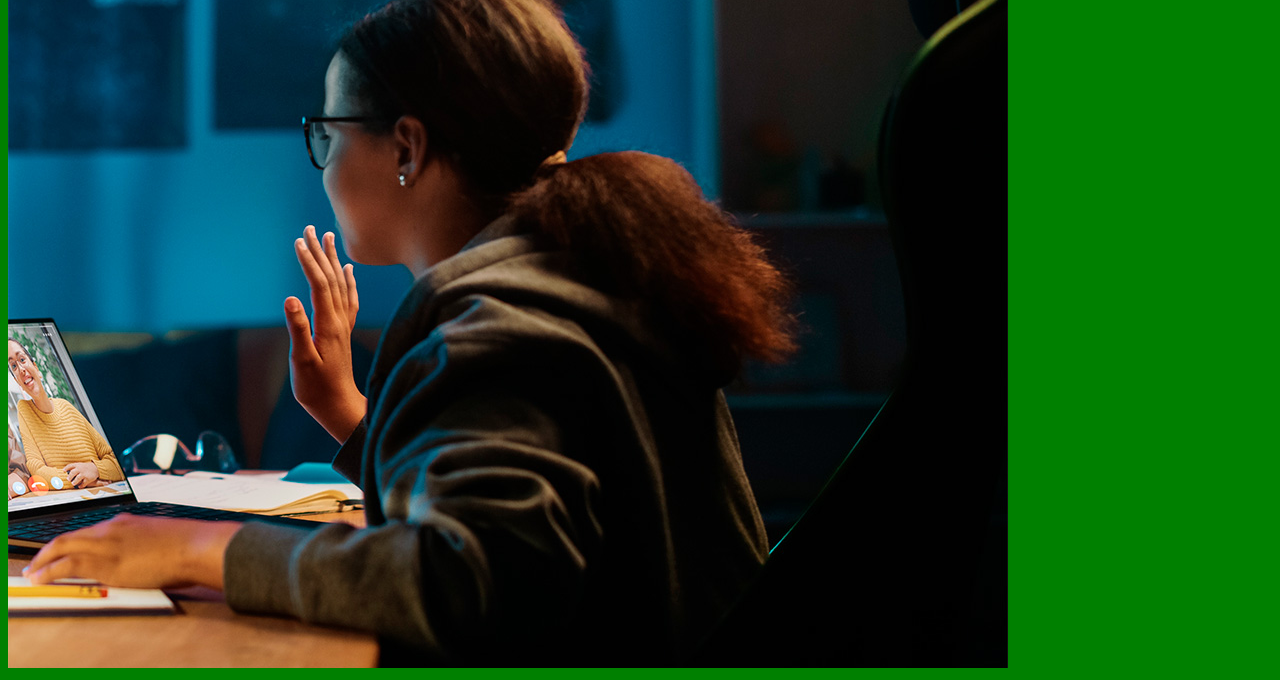
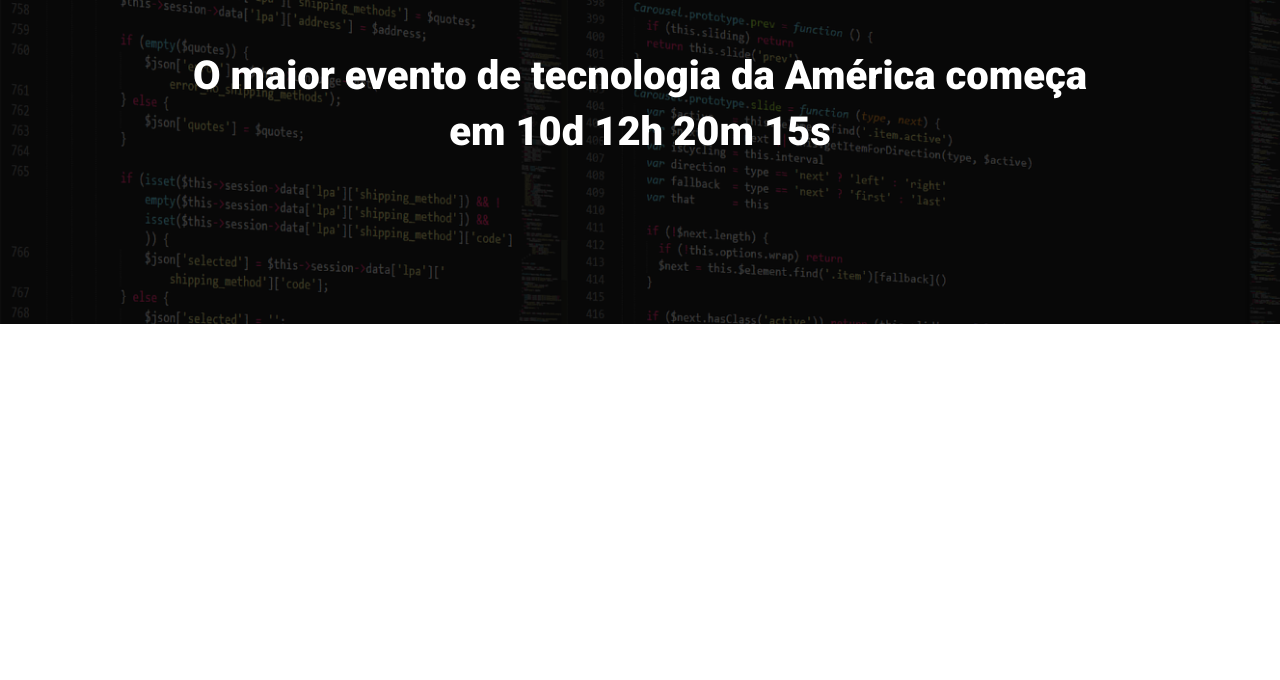
Before and after one commit to Francisco-ce/landing_page, a website built with Parcel: page src/index.html in a window 1280 px wide. Shown: the part 160-840 px from the top of the page. After the commit the page ends 800 px from the top, so only its background shows below. Built offline with nearby package versions, Linux system fonts and the light colour scheme.

Commit message:
seção hero

```diff
--- a/src/index.html
+++ b/src/index.html
@@ -1,14 +1,25 @@
 <!DOCTYPE html>
-<html lang="en">
+<html lang="pt-br">
 <head>
     <meta charset="UTF-8">
     <meta name="viewport" content="width=device-width, initial-scale=1.0">
-    <title>Document</title>
+    <title>Landing Page</title>
+    <link rel="preconnect" href="https://fonts.googleapis.com">
+    <link rel="preconnect" href="https://fonts.gstatic.com" crossorigin>
+    <link href="https://fonts.googleapis.com/css2?family=Roboto:wght@400;700;900&display=swap" rel="stylesheet">
     <link rel="stylesheet" href="styles/main.scss">
 </head>
 <body>
-    <h1>olá</h1>
-    <img src="./images/backend.png" alt="">
+    <header class="hero">
+        <div class="container">
+            <img class="hero__logo" src="./images/ebac_logo.svg" alt="logo_ebac">
+            <p class="hero__text">
+                O maior evento de tecnologia da América começa em 10d 12h 20m 15s
+            </p>
+        </div>
+    </header>
+
+
     <script src="scripts/main.js"></script>
 </body>
 </html>
--- /dev/null
+++ b/src/styles/_hero.scss
@@ -0,0 +1,53 @@
+.hero {
+    padding-top: 64px;
+    padding-bottom: 100px;
+    background-image: url(../images/fundo.png);
+    background-size: cover;
+    background-repeat: no-repeat;
+    position: relative;
+
+    .container {
+        position: relative; //para que o container fique por cima dopseudo elemento//
+    }
+
+    //Overlay//
+    &::before {
+        position: absolute;
+        top: 0;
+        left: 0;
+        width: 100%;
+        height: 100%;
+        background-color: #000;
+        content: ''; //precisa ter "conteudo" dentro para 'funcionar'//
+        opacity: 0.7;
+    }
+
+    &__logo {
+        margin: 0 auto;
+        height: 80px;
+        display: block; // margin: 0 auto só funciona quandotiver o display block//
+    }
+
+    &__text {
+        margin-top: 64px;
+        margin-bottom: 64px;
+        font-size: 40px;
+        line-height: 56px;
+        color: white;
+        font-weight: 800;
+        text-align: center;
+    }
+
+    @media(max-width: 640px) {
+        padding: 40px 0;
+        &__text {
+            font-size: 22px;
+            line-height: 24px;
+            margin: 24px 0;
+        }
+
+        &__logo {
+            height: 40px;
+        }
+    }
+}
--- a/src/styles/main.scss
+++ b/src/styles/main.scss
@@ -1,3 +1,24 @@
-body {
-    background-color: green;
+
+@use 'hero';
+
+* {
+    margin: 0;
+    padding: 0;
+    box-sizing: border-box;
+    font-family: Roboto, sans-serif;
 }
+
+.container {
+    max-width: 960px;
+    width: 100%;
+    margin: 0 auto;
+
+    @media(max-width: 640px) {
+        width: 80%;
+    }
+
+    @media(max-width: 1024px) {
+        width: 90%;
+    }
+
+}
```
